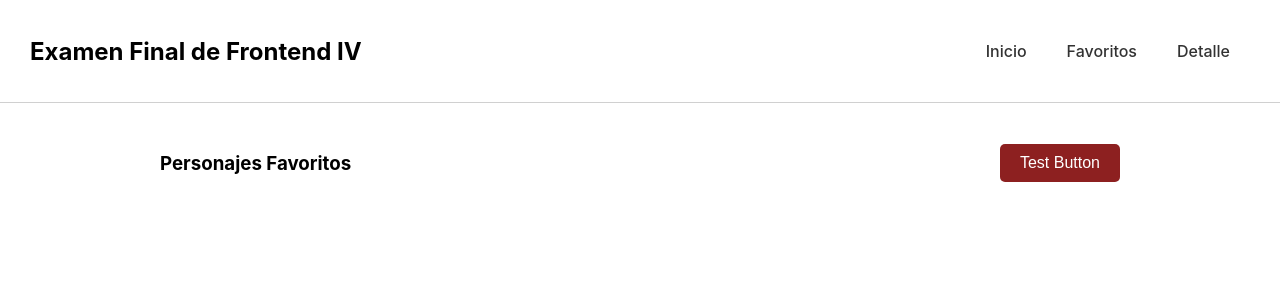
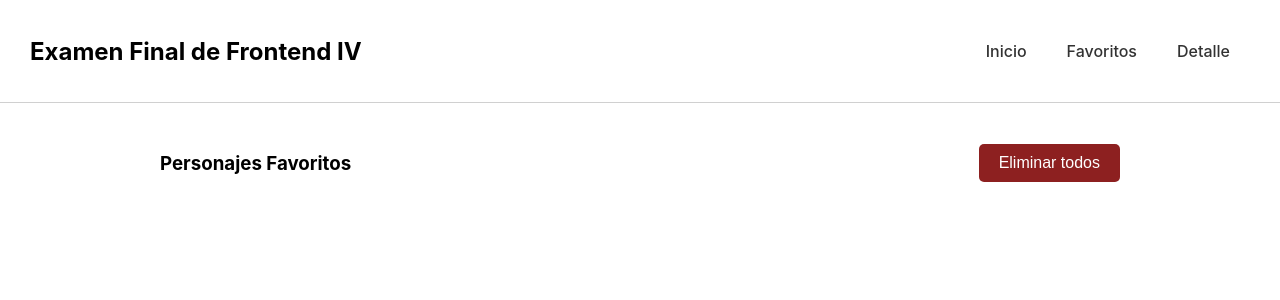
Before and after one commit to dolores91/ctd-esp-fe1-final, a React (Create React App) app: page /favoritos in a window 1280 px wide. Shown: the top 300 px of the page. Built offline with nearby package versions, Linux system fonts and the light colour scheme.

Commit message:
cambio boton

```diff
--- a/src/paginas/Favoritos.pagina.jsx
+++ b/src/paginas/Favoritos.pagina.jsx
@@ -33,7 +33,7 @@ console.log(personajesFiltrados);
     return <div className="container">
         <div className="actions">
             <h3>Personajes Favoritos</h3>
-            <button className="danger">Test Button</button>
+            <button className="danger">Eliminar todos</button>
         </div>
         <GrillaPersonajes
          personajes={personajesFiltrados}
--- a/src/paginas/Inicio.pagina.jsx
+++ b/src/paginas/Inicio.pagina.jsx
@@ -14,7 +14,7 @@ import { getFilter, getTarjetas, guardarFavoritos } from '../redux/gallerySlice.
  * @returns la pagina de inicio
  */
 const PaginaInicio = () => {
-    const [page, setPage] = useState(5);
+    const [page, setPage] = useState(2);
     const dispatch = useAppDispatch();
     const personajes = useAppSelector((state) => state.gallery.tarjetas);
     const name = useAppSelector((state) => state.gallery.name);
@@ -43,7 +43,6 @@ const PaginaInicio = () => {
     };
     //limpiar filtro
     const handleClickLimpiar = () => {
-
         dispatch(getTarjetas(page))
         inputRef.current.value = '';
     }
```
